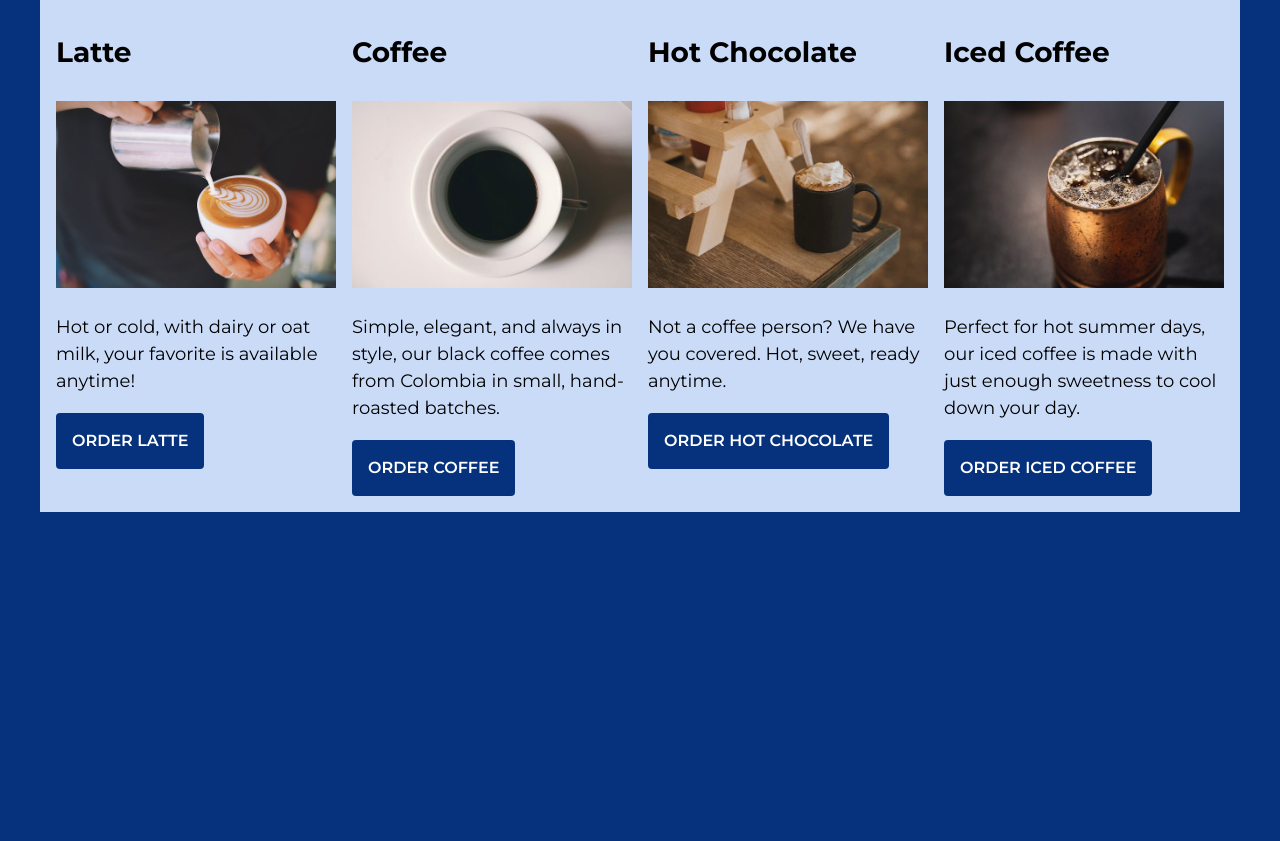
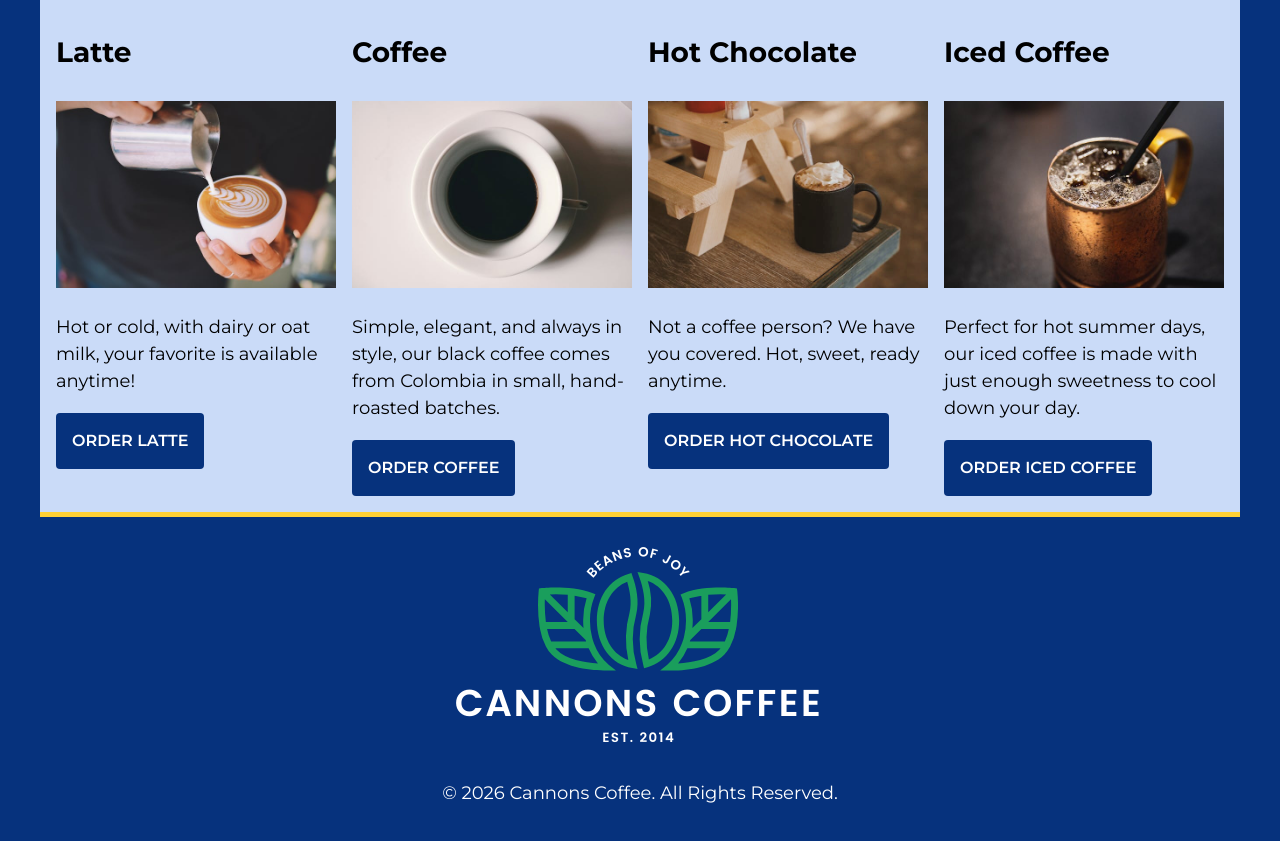
Before and after one commit to earthsaylove/cannons-coffee, a plain HTML site: page index.html in a window 1280 px wide. Shown: the part 866-1707 px from the top of the page. Before the commit the page ends 1378 px from the top, so only its background shows below. Drawn offline with Linux system fonts and the light colour scheme.

Commit message:
Step 4D.

```diff
--- a/css/styles.css
+++ b/css/styles.css
@@ -52,6 +52,8 @@ header {
 header img {
   display: block;
   margin: 0 auto;
+  max-width: 100%;
+  height: auto;
 }
 
 header h1 {
@@ -84,11 +86,6 @@ a {
   text-transform: uppercase;
   font-size: 1rem;
 }
-
-/* main {
-  max-width: 1200px;
-  margin:auto;
-} */
 
 .hero {
   background-color: var(--color6);
@@ -153,15 +150,19 @@ h3 {
 .coffee img {
   max-width: 100%;
   height: auto;
-  /* display: flex;
-  flex-direction: column;
-  gap: 1.5rem; */
 }
 
 .cards {
   display: grid;
   grid-template-columns: 1fr;
   gap: 1rem;
+}
+
+footer {
+  border-top: 5px solid var(--color5);
+  color: var(--color6);
+  padding: 1rem;
+  text-align: center;
 }
 
 @media (min-width: 650px) {
@@ -222,3 +223,7 @@ h3 {
     grid-template-columns: repeat(4, 1fr);
   }
 }
+
+/* * {
+  outline: 1px solid red;
+} */
--- a/index.html
+++ b/index.html
@@ -80,7 +80,10 @@
         </div>
       </main>
 
-      <footer></footer>
+      <footer>
+        <img src="images/logo-footer.png" alt="Cannons Coffee, Beans of Joy! Est. 2014"/>
+        <p> © 2026 Cannons Coffee. All Rights Reserved.</p>
+      </footer>
     </div>
   </body>
 </html>
```
